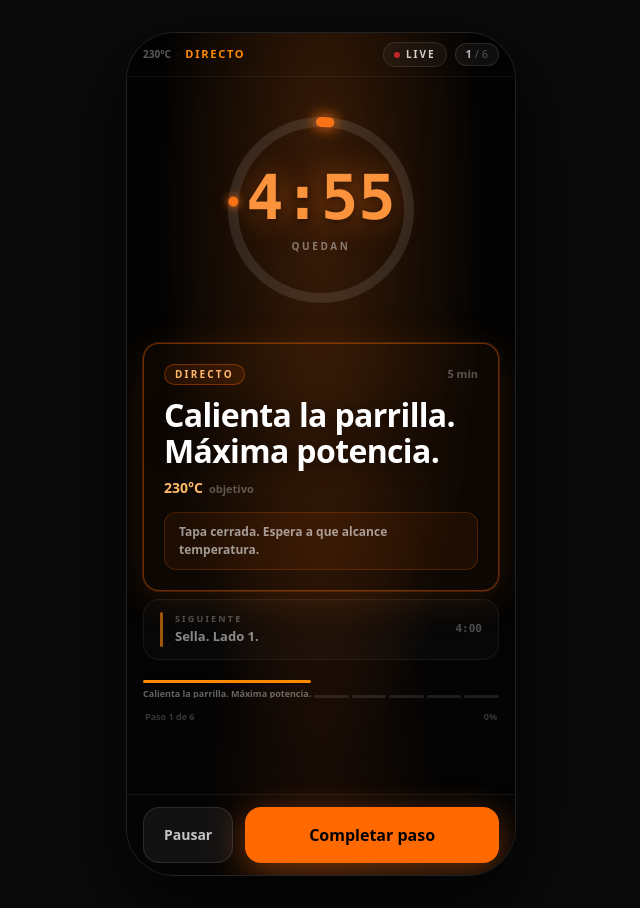
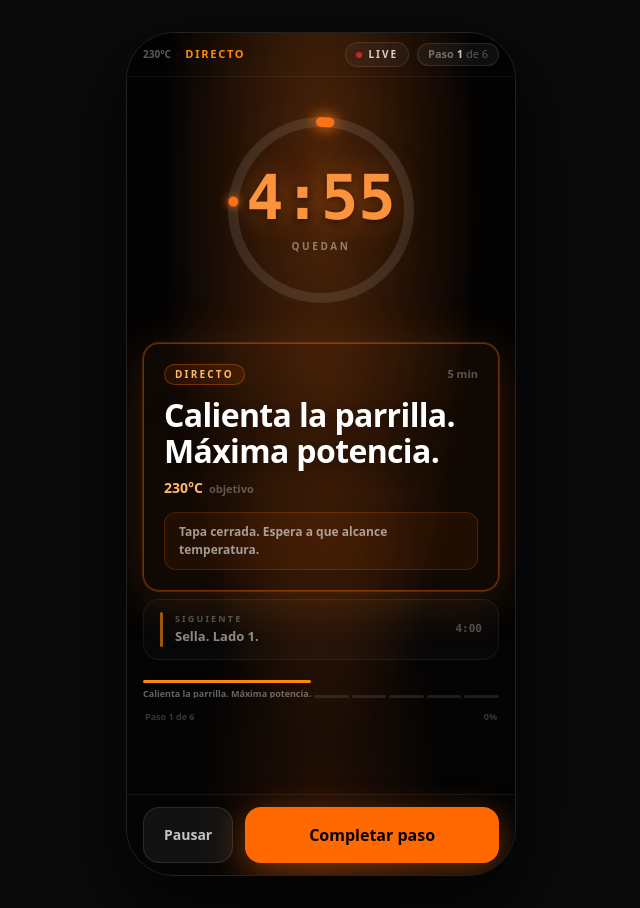
Before and after one commit to luisrdzcruz-maker/parrillero-pro, a Next.js app: page /coccion-live in a window 1280 px wide. Shown: the whole page, without its empty margins (319-959 px from the left). Built offline with nearby package versions, Linux system fonts and the light colour scheme.

Commit message:
Implement WOW flow: ignition transition, narrated loading, and live entry polish

```diff
--- a/app/coccion-live/page.tsx
+++ b/app/coccion-live/page.tsx
@@ -1,6 +1,6 @@
 "use client";
 
-import { useEffect, useMemo, useRef, useState } from "react";
+import { useEffect, useRef, useState } from "react";
 import LiveCookingScreen, { type LiveStep } from "@/components/live/LiveCookingScreen";
 import {
   buildLiveStepsFromPayload,
@@ -9,7 +9,7 @@ import {
   readLiveCookingPayload,
 } from "@/lib/liveCookingPlan";
 
-// ─── Mock cooking plan ────────────────────────────────────────────────────────
+// ─── Mock cooking plan (fallback only — used after mount if no real plan) ─────
 
 const MOCK_STEPS: LiveStep[] = [
   {
@@ -62,51 +62,77 @@ const MOCK_STEPS: LiveStep[] = [
   },
 ];
 
-// ─── Page (state + countdown logic only) ──────────────────────────────────────
+// ─── Page ─────────────────────────────────────────────────────────────────────
+//
+// Hydration-safe pattern:
+//   · All sessionStorage reads happen in useEffect (never during render/SSR).
+//   · clientReady starts as false — server and initial client render are identical
+//     (both show the stable dark shell, zero plan-specific values).
+//   · After mount the effect reads the payload, resolves steps, and sets
+//     clientReady = true to swap in LiveCookingScreen.
 
 export default function CoccionLivePage() {
-  const liveSession = useMemo(() => {
+  // ── Hydration gate ────────────────────────────────────────────────────────
+  const [clientReady, setClientReady] = useState(false);
+
+  // ── Session state (all initialized to plan-neutral values) ────────────────
+  const [steps, setSteps] = useState<LiveStep[]>(MOCK_STEPS);
+  const [context, setContext] = useState<string | undefined>(undefined);
+
+  // ── Playback state ────────────────────────────────────────────────────────
+  const [currentIndex, setCurrentIndex] = useState(0);
+  const [remaining, setRemaining] = useState(0); // set to real duration after mount
+  const [paused, setPaused] = useState(false);
+  const advancing = useRef(false);
+
+  // ── Step shortcuts (safe to derive from state at all times) ──────────────
+  const step = steps[currentIndex] ?? steps[0];
+  const isLast = currentIndex === steps.length - 1;
+  const hasTimer = step.duration > 0;
+
+  // ── Mount: read sessionStorage, resolve plan, enable UI ──────────────────
+  // State updates are deferred to the next animation frame so they are never
+  // synchronous inside the effect body (satisfies react-hooks/set-state-in-effect).
+  useEffect(() => {
+    const frame = window.requestAnimationFrame(() => {
       const payload = readLiveCookingPayload();
       const built = buildLiveStepsFromPayload(payload, MOCK_STEPS);
 
       if (!built.usedFallback) {
-      const mockSignature = buildLiveStepsSignature(MOCK_STEPS);
         if (!hasDistinctLiveSteps(built.steps, MOCK_STEPS)) {
           console.warn("[live-cooking] Live steps match mock signature unexpectedly", {
             payloadSignature: payload?.signature ?? "",
             liveSignature: built.signature,
-          mockSignature,
+            mockSignature: buildLiveStepsSignature(MOCK_STEPS),
           });
         }
       }
 
-    return built;
-  }, []);
+      setSteps(built.steps);
+      setContext(built.usedFallback ? undefined : built.context);
+      setRemaining((built.steps[0] ?? MOCK_STEPS[0]).duration);
+      setCurrentIndex(0);
+      setPaused(false);
+      setClientReady(true);
+    });
 
-  const steps = liveSession.steps;
-  const [currentIndex, setCurrentIndex] = useState(0);
-  const [remaining, setRemaining] = useState((liveSession.steps[0] ?? MOCK_STEPS[0]).duration);
-  const [paused, setPaused] = useState(false);
-  const advancing = useRef(false);
+    return () => window.cancelAnimationFrame(frame);
+  }, []); // runs once, after first paint
 
-  const step = steps[currentIndex] ?? steps[0];
-  const isLast = currentIndex === steps.length - 1;
-  const hasTimer = step.duration > 0;
-
-  // ── Countdown ────────────────────────────────────────────────────────────
+  // ── Countdown (only active after clientReady) ────────────────────────────
   useEffect(() => {
-    if (paused || !hasTimer) return;
+    if (!clientReady || paused || !hasTimer) return;
 
     const id = setInterval(() => {
       setRemaining((prev) => Math.max(0, prev - 1));
     }, 1000);
 
     return () => clearInterval(id);
-  }, [paused, hasTimer, currentIndex]); // `remaining` intentionally excluded — interval runs continuously
+  }, [clientReady, paused, hasTimer, currentIndex]);
 
-  // ── Auto-advance when timer hits 0 ───────────────────────────────────────
+  // ── Auto-advance when timer hits 0 (only after clientReady) ──────────────
   useEffect(() => {
-    if (remaining > 0 || !hasTimer || isLast || advancing.current) return;
+    if (!clientReady || remaining > 0 || !hasTimer || isLast || advancing.current) return;
 
     advancing.current = true;
     const id = setTimeout(() => {
@@ -121,9 +147,9 @@ export default function CoccionLivePage() {
       clearTimeout(id);
       advancing.current = false;
     };
-  }, [remaining, hasTimer, isLast, currentIndex, steps]);
+  }, [clientReady, remaining, hasTimer, isLast, currentIndex, steps]);
 
-  // ── Controls ─────────────────────────────────────────────────────────────
+  // ── Controls ──────────────────────────────────────────────────────────────
   function completeStep() {
     if (isLast) return;
     const next = currentIndex + 1;
@@ -144,21 +170,29 @@ export default function CoccionLivePage() {
   return (
     <div className="bg-[#0a0a0a] md:flex md:min-h-screen md:items-start md:justify-center md:py-8">
       {/*
-       * h-screen gives the shell an explicit height so that flex-1 children
-       * inside LiveCookingScreen can reliably expand to fill it.
-       * (min-h-screen alone does NOT give flex-1 a reference height in all browsers.)
+       * h-screen gives the shell an explicit height so flex-1 children inside
+       * LiveCookingScreen can reliably expand to fill it.
        */}
       <div className="flex h-screen w-full flex-col overflow-hidden md:h-[844px] md:w-[390px] md:rounded-[3rem] md:border md:border-white/10 md:shadow-[0_32px_80px_rgba(0,0,0,0.8)]">
+        {!clientReady ? (
+          // ── Stable SSR shell ──────────────────────────────────────────────
+          // Identical on server and client; contains zero plan-specific values.
+          // Replaced by LiveCookingScreen once the mount effect resolves steps.
+          <div className="flex flex-1 flex-col items-center justify-center bg-[#020202]">
+            <div className="h-[3px] w-14 rounded-full bg-orange-500/35" />
+          </div>
+        ) : (
           <LiveCookingScreen
             steps={steps}
             currentIndex={currentIndex}
             remaining={remaining}
             paused={paused}
-          context={liveSession.usedFallback ? undefined : liveSession.context}
+            context={context}
             onPause={() => setPaused((v) => !v)}
             onCompleteStep={completeStep}
             onGoToStep={goToStep}
           />
+        )}
       </div>
     </div>
   );
--- a/app/globals.css
+++ b/app/globals.css
@@ -36,16 +36,56 @@ body {
 }
 .animate-msg-in { animation: msg-in 380ms cubic-bezier(0.2, 0, 0.4, 1) both; }
 
-/* ── Tap-to-cook radial ripple ── */
-/* An 8px dot placed at the tap origin is scaled up to cover the screen. */
-/* cubic-bezier(0.2, 0, 0.38, 1) = fast burst, gentle tail               */
-@keyframes tap-ripple {
-  0%   { transform: translate(-50%, -50%) scale(0);   opacity: 0.88; }
-  55%  { transform: translate(-50%, -50%) scale(280);  opacity: 0.55; }
-  100% { transform: translate(-50%, -50%) scale(380);  opacity: 0;   }
+/* ── Live Cooking entry fade-up (first render only) ─────────────────────── */
+/* Applied once to the root div of LiveCookingScreen on mount.               */
+/* translateY(10px → 0) + opacity(0 → 1) — subtle, no layout shift.         */
+
+@keyframes live-enter {
+  0%   { opacity: 0; transform: translateY(10px); }
+  100% { opacity: 1; transform: translateY(0); }
 }
 
-.animate-tap-ripple {
-  animation: tap-ripple 220ms cubic-bezier(0.2, 0, 0.38, 1) forwards;
+.animate-live-enter {
+  animation: live-enter 360ms cubic-bezier(0.25, 0, 0.3, 1) both;
+}
+
+@media (prefers-reduced-motion: reduce) {
+  .animate-live-enter { animation: none; }
+}
+
+/* ── Ignition transition (Home → Cooking) ───────────────────────────────── */
+/*                                                                            */
+/* Two-layer approach, both anchored at the tap origin via an 8px dot:       */
+/*  1. ignition-spark  — bright white/amber inner flash, fast (180ms)        */
+/*  2. ignition-bloom  — warm orange outer fire bloom, slower (280ms)        */
+/*                                                                            */
+/* Easing: steep cubic-bezier front = instant burst, long tail = premium.    */
+
+@keyframes ignition-spark {
+  0%   { transform: translate(-50%, -50%) scale(0);  opacity: 0.95; }
+  25%  { transform: translate(-50%, -50%) scale(22); opacity: 0.80; }
+  70%  { transform: translate(-50%, -50%) scale(55); opacity: 0;    }
+  100% { transform: translate(-50%, -50%) scale(60); opacity: 0;    }
+}
+
+@keyframes ignition-bloom {
+  0%   { transform: translate(-50%, -50%) scale(0);   opacity: 0.82; }
+  45%  { transform: translate(-50%, -50%) scale(230); opacity: 0.50; }
+  100% { transform: translate(-50%, -50%) scale(360); opacity: 0;    }
+}
+
+.animate-ignition-spark {
+  animation: ignition-spark 180ms cubic-bezier(0.15, 0, 0.35, 1) forwards;
   will-change: transform, opacity;
 }
+
+.animate-ignition-bloom {
+  animation: ignition-bloom 280ms cubic-bezier(0.18, 0, 0.40, 1) forwards;
+  will-change: transform, opacity;
+}
+
+/* Respect reduced-motion — suppress animation, action still fires */
+@media (prefers-reduced-motion: reduce) {
+  .animate-ignition-spark,
+  .animate-ignition-bloom { animation: none; opacity: 0; }
+}
--- a/components/live/LiveCookingScreen.tsx
+++ b/components/live/LiveCookingScreen.tsx
@@ -106,7 +106,7 @@ function getBgStyle(phase: LivePhase, zone: string): React.CSSProperties {
   if (z.includes("directo") || z === "directo") {
     return {
       backgroundImage:
-        "radial-gradient(ellipse at 50% 20%, rgba(249,115,22,0.22), transparent 60%), radial-gradient(ellipse at 50% 100%, rgba(234,88,12,0.10), transparent 45%), linear-gradient(180deg, #020202, #040404)",
+        "radial-gradient(ellipse at 50% 18%, rgba(249,115,22,0.30), transparent 58%), radial-gradient(ellipse at 50% 100%, rgba(234,88,12,0.14), transparent 45%), linear-gradient(180deg, #020202, #040404)",
     };
   }
   if (z.includes("indirecto") || z === "indirecto") {
@@ -205,7 +205,7 @@ export default function LiveCookingScreen({
 
   return (
     <div
-      className="flex min-h-0 flex-1 flex-col text-white"
+      className="animate-live-enter flex min-h-0 flex-1 flex-col text-white"
       style={bgStyle}
       onTouchStart={handleTouchStart}
       onTouchEnd={handleTouchEnd}
@@ -263,10 +263,11 @@ export default function LiveCookingScreen({
               </button>
             )
           )}
-          {/* Step counter — prominent so user feels orientation immediately */}
-          <span className="rounded-full border border-white/10 bg-white/[0.05] px-2.5 py-0.5 text-[11px] font-black tabular-nums text-white/70">
-            {currentIndex + 1}
-            <span className="font-medium text-white/30"> / {steps.length}</span>
+          {/* Step counter — "Paso 1 de 5" gives instant orientation */}
+          <span className="rounded-full border border-white/10 bg-white/[0.05] px-2.5 py-0.5 text-[11px] tabular-nums">
+            <span className="font-semibold text-white/38">{isEs ? "Paso " : "Step "}</span>
+            <span className="font-black text-white/75">{currentIndex + 1}</span>
+            <span className="font-medium text-white/30">{isEs ? ` de ${steps.length}` : ` of ${steps.length}`}</span>
           </span>
         </div>
       </header>
--- a/components/live/StepCard.tsx
+++ b/components/live/StepCard.tsx
@@ -21,7 +21,7 @@ const CARD_BORDER: Record<LivePhase, string> = {
 // Card background tint — subtle but present
 const CARD_BG: Record<LivePhase, string> = {
   idle:     "rgba(255,255,255,0.025)",
-  active:   "rgba(249,115,22,0.042)",
+  active:   "rgba(249,115,22,0.055)",
   urgent:   "rgba(234,179,8,0.048)",
   rest:     "rgba(129,140,248,0.032)",
   complete: "rgba(16,185,129,0.038)",
@@ -30,7 +30,7 @@ const CARD_BG: Record<LivePhase, string> = {
 // Warm glow behind the card — makes the active step feel alive
 const CARD_GLOW: Record<LivePhase, string> = {
   idle:     "none",
-  active:   "0 0 0 1px rgba(249,115,22,0.18), 0 8px 40px rgba(249,115,22,0.14)",
+  active:   "0 0 0 1px rgba(249,115,22,0.24), 0 8px 52px rgba(249,115,22,0.20)",
   urgent:   "0 0 0 1px rgba(234,179,8,0.30), 0 8px 40px rgba(234,179,8,0.18)",
   rest:     "0 0 0 1px rgba(129,140,248,0.18), 0 8px 24px rgba(129,140,248,0.10)",
   complete: "0 0 0 1px rgba(16,185,129,0.22), 0 8px 32px rgba(16,185,129,0.12)",
```
Also changed, not shown: components/cooking/CookingLoadingScreen.tsx (+4 -4 lines), components/home/HomeScreen.tsx (+21 -5 lines). Lines whose indentation alone changed are shown as unchanged.
